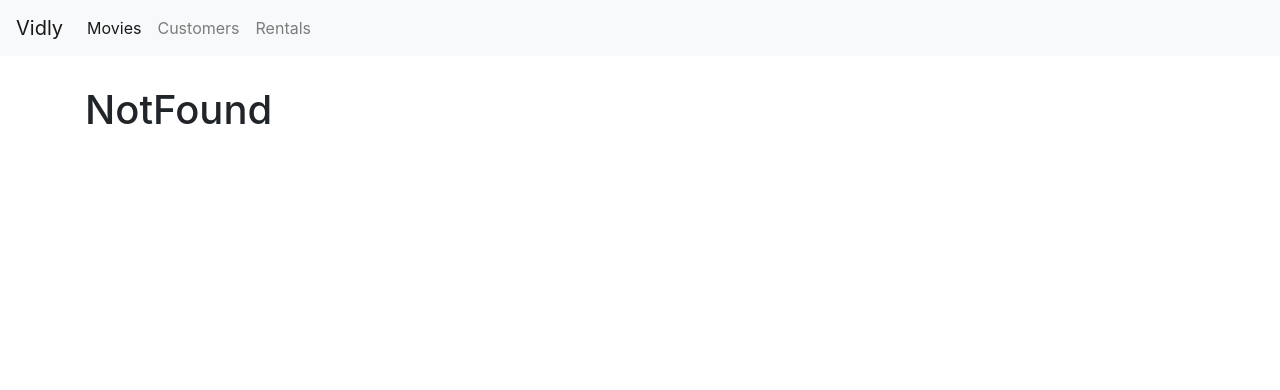
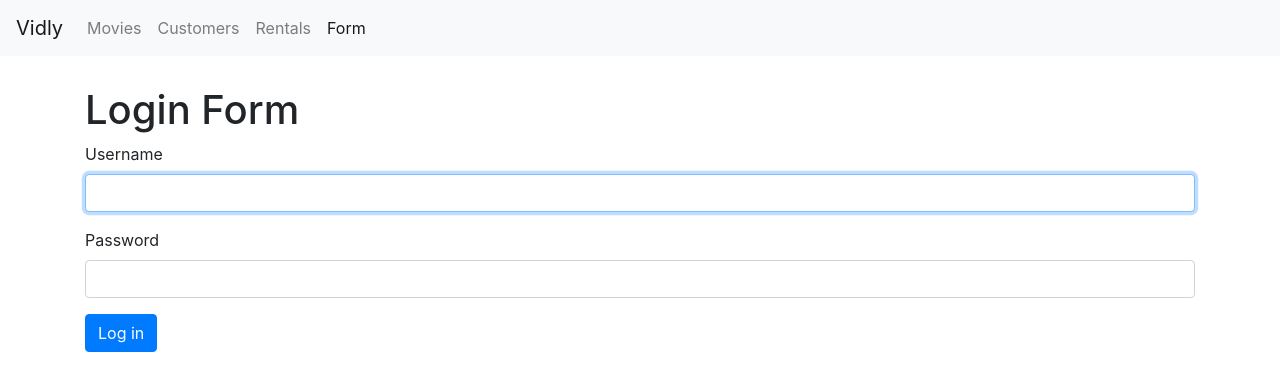
Before and after one commit to UsmanAfzl/Vidly, a React (Create React App) app: page /form in a window 1280 px wide. Before the commit this address led to /not-found. Shown: the top 390 px of the page. Built offline with nearby package versions, Linux system fonts and the light colour scheme.

Commit message:
Preventing submission and accessing values

```diff
--- a/src/App.js
+++ b/src/App.js
@@ -6,6 +6,7 @@ import Customers from './components/customers';
 import Rentals from './components/rentals';
 import NotFound from './components/notfound';
 import MovieForm from './components/movieForm';
+import Form from './components/form';
 import "./App.css";
 function App() {
   return (
@@ -13,7 +14,8 @@ function App() {
     <NavBar/>
     <main className="container">
       <Switch>
-        <Route path='/movies/:id' component={MovieForm}/>
+      <Route path='/movies/:id' component={MovieForm}/>
+      <Route path='/form' component={Form}/>
       <Route path="/movies" component={Movies}></Route>
       <Route path="/customers" component={Customers}></Route>
       <Route path="/rentals" component={Rentals}></Route>
--- /dev/null
+++ b/src/components/form.jsx
@@ -0,0 +1,44 @@
+import React,{Component} from 'react';
+
+class Form extends Component {
+    state = {
+        account: {username : "", password:""}
+    }
+    handleSubmit=e=>{
+        e.preventDefault();
+        console.log("Submitted");
+    }
+    handleChange=({currentTarget:input})=>{
+        const account = {...this.state.account};
+        account[input.name]= input.value;
+        this.setState({account});
+    }
+    render() {
+        return ( <React.Fragment>
+            <h1>Login Form</h1>
+            <form onSubmit={this.handleSubmit}>
+                <div className="form-group"><label htmlFor="username">Username</label>
+                <input
+                autoFocus
+                name="username"
+                value={this.state.account.username}
+                onChange={this.handleChange}
+                id="username" type="text"
+                className="form-control"/>
+                </div>
+                <div className="form-group"><label htmlFor="password">Password</label><input
+                name="password"
+                value = {this.state.account.password}
+                onChange={this.handleChange}
+                id="password"
+                type="text"
+                className="form-control"/>
+                </div>
+                <button className="btn btn-primary">Log in</button>
+            </form>
+        </React.Fragment> );
+    }
+}
+
+
+export default Form;
--- a/src/components/navbar.jsx
+++ b/src/components/navbar.jsx
@@ -10,15 +10,20 @@ const NavBar = () => {
 
     <div className="collapse navbar-collapse" id="navbarSupportedContent">
       <ul className="navbar-nav mr-auto">
-        <li className="nav-item active">
+        <li className="nav-item">
          <NavLink className="nav-link" to='/movies'>Movies <span className="sr-only">(current)</span></NavLink>
         </li>
         <li className="nav-item">
-         <NavLink className="nav-link" to="customers">Customers</NavLink>
+         <NavLink className="nav-link" to="/customers">Customers</NavLink>
         </li>
-        <li className="nav-item dropdown">
-         <NavLink className="nav-link" to='rentals' >
+        <li className="nav-item">
+         <NavLink className="nav-link" to='/rentals' >
             Rentals
+          </NavLink>
+        </li>
+        <li className="nav-item">
+         <NavLink className="nav-link" to='/form' >
+            Form
           </NavLink>
         </li>
       </ul>
```
